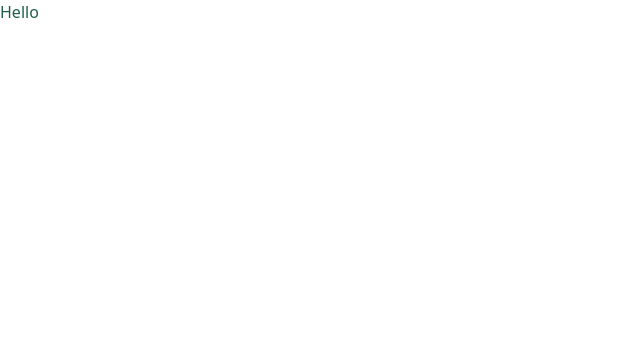
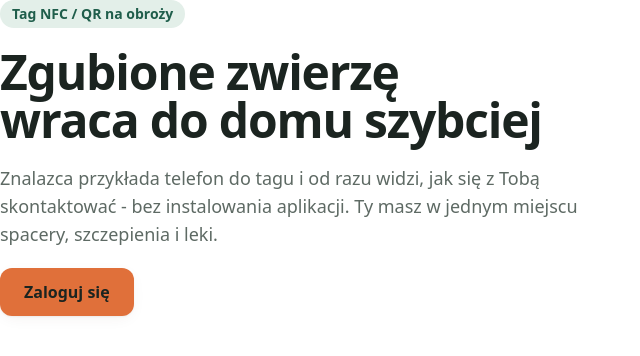
Before and after one commit to FullC0ntrol/PeTracker-FinalVersion, a React (Vite) app in the folder petracer-final/: page / in a window 1280 px wide. Shown: the top 356 px of the page, without its empty margins (0-640 px from the left). Built offline with nearby package versions, Linux system fonts and the light colour scheme.

Commit message:
React-router, instalacja , konfiguracja, pierwsze strony : LandingPage i NotFoundPage. Stworzenie Readme.md

```diff
--- a/petracer-final/package.json
+++ b/petracer-final/package.json
@@ -15,6 +15,7 @@
     "@tailwindcss/vite": "^4.3.3",
     "react": "^19.2.8",
     "react-dom": "^19.2.8",
+    "react-router": "^7.18.4",
     "tailwindcss": "^4.3.3"
   },
   "devDependencies": {
--- a/petracer-final/src/App.jsx
+++ /dev/null
@@ -1,10 +0,0 @@
-function App() {
-
-  return (
-    <>
-      <h1 className="text-pine">Hello</h1>
-    </>
-  )
-}
-
-export default App
--- a/petracer-final/src/main.jsx
+++ b/petracer-final/src/main.jsx
@@ -3,10 +3,11 @@ import { createRoot } from 'react-dom/client'
 import '@fontsource-variable/bricolage-grotesque'
 import '@fontsource-variable/plus-jakarta-sans'
 import './index.css'
-import App from './App.jsx'
+import { router } from './router'
+import { RouterProvider } from 'react-router'
 
 createRoot(document.getElementById('root')).render(
   <StrictMode>
-    <App />
+    <RouterProvider router={router} />
   </StrictMode>,
 )
--- /dev/null
+++ b/petracer-final/src/pages/public/LandingPage.jsx
@@ -0,0 +1,28 @@
+import { Link } from 'react-router';
+
+export default function LandingPage () {
+  return (
+    <div className="space-y-12">
+      <section className="grid items-center gap-8 md:grid-cols-2">
+        <div className="space-y-5">
+          <p className="inline-block rounded-full bg-pine-soft px-3 py-1 text-sm font-semibold text-pine">
+            Tag NFC / QR na obroży
+          </p>
+          <h1 className="text-4xl font-extrabold tracking-tight sm:text-5xl">
+            Zgubione zwierzę wraca do domu szybciej
+          </h1>
+          <p className="text-lg text-ink-muted">
+            Znalazca przykłada telefon do tagu i od razu widzi, jak się z Tobą skontaktować - bez instalowania aplikacji.
+            Ty masz w jednym miejscu spacery, szczepienia i leki.
+          </p>
+          <Link
+            to="/login"
+            className='inline-flex min-h-12 items-center rounded-xl bg-ember px-6 font-semibold text-ink shadow-card transition-colors hover:bg-ember/90'
+          >
+            Zaloguj się
+          </Link>
+        </div>
+      </section>
+    </div>
+  )
+}
--- /dev/null
+++ b/petracer-final/src/pages/public/NotFoundPage.jsx
@@ -0,0 +1,17 @@
+import { Link } from 'react-router';
+
+export default function NotFoundPage() {
+  return (
+    <div className="mx-auto max-w-sm space-y-4 py-12 text-center">
+      <p className="font-display text-6xl font-extrabold tracking-tight text-pine tabular-nums">404</p>
+      <h1 className="text-2xl font-bold tracking-tight">Nie ma takiej strony</h1>
+      <p className="text-ink-muted">Ten adres prowadzi do nikąd.</p>
+      <Link
+        to="/"
+        className='inline-flex min-h-12 items-center rounded-xl bg-pine px-6 font-semibold text-surface transition-colors hover:bg-pine/90'
+      >
+        Wróć na stronę główną
+      </Link>
+    </div>
+  )
+}
--- /dev/null
+++ b/petracer-final/src/router.jsx
@@ -0,0 +1,9 @@
+import { createBrowserRouter } from 'react-router'
+
+import NotFoundPage from "./pages/public/NotFoundPage";
+import LandingPage from "./pages/public/LandingPage";
+
+export const router = createBrowserRouter([
+  { path: '/', element: <LandingPage />},
+  { path: '*', element: <NotFoundPage />},
+])
```
Also changed, not shown: 2 other files (tests, documents, lock files or other folders).
